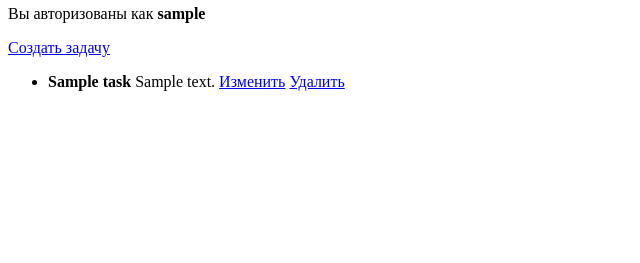
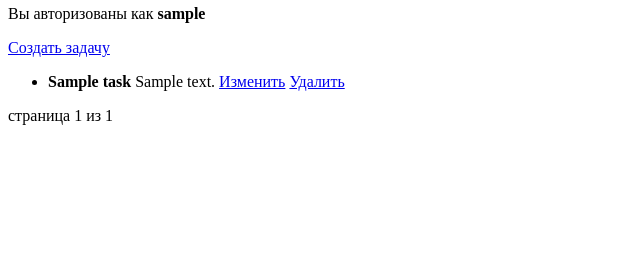
Before and after one commit to khisazaliya/Calendar, a Django app: page / in a window 1280 px wide. Shown: the part 537-800 px from the top of the page, without its empty margins (0-640 px from the left). Run offline with Django 4.2, Linux system fonts and the light colour scheme; a user stored in the database is signed in; tables that the repository leaves empty hold one stand-in row (values such as "Sample post").

Commit message:
Add pagination

```diff
--- a/web/management/commands/generate_data.py
+++ b/web/management/commands/generate_data.py
@@ -10,7 +10,7 @@ from web.models import Task, User, TaskTag
 
 class Command(BaseCommand):
     def handle(self, *args, **options):
-        user = User.objects.first()
+        user = User.objects.last()
         tags = TaskTag.objects.filter(user = user)
 
         tasks = []
--- a/web/templates/web/main.html
+++ b/web/templates/web/main.html
@@ -24,5 +24,19 @@
         {% endfor %}
     </ul>
 
+ <nav>
+        {% if tasks.has_previous %}
+            <a href="?page=1">в начало</a>
+            <a href="?page={{ tasks.previous_page_number }}">предыдующая страница</a>
+        {% endif %}
+
+        страница {{ tasks.number }} из {{ tasks.paginator.num_pages }}
+
+        {% if tasks.has_next %}
+            <a href="?page={{ tasks.next_page_number }}">следующая страница</a>
+            <a href="?page={{ tasks.paginator.num_pages }}">в конец</a>
+        {% endif %}
+    </nav>
+
 
 {% endblock %}
--- a/web/views.py
+++ b/web/views.py
@@ -1,5 +1,6 @@
 from django.contrib.auth import get_user_model, authenticate, login, logout
 from django.contrib.auth.decorators import login_required
+from django.core.paginator import Paginator
 from django.shortcuts import render, redirect, get_object_or_404
 from django.http import HttpResponse
 
@@ -12,8 +13,12 @@ User = get_user_model()
 @login_required
 def main_view(request):
     tasks = Task.objects.filter(user=request.user).order_by('title')
+
+    page_number = request.GET.get("page", 1)
+    paginator = Paginator(tasks[:30], per_page = 10)
+
     return render(request, "web/main.html", {
-        'tasks': tasks,
+        'tasks': paginator.get_page(page_number),
         'form': TaskForm
     })
 
```
